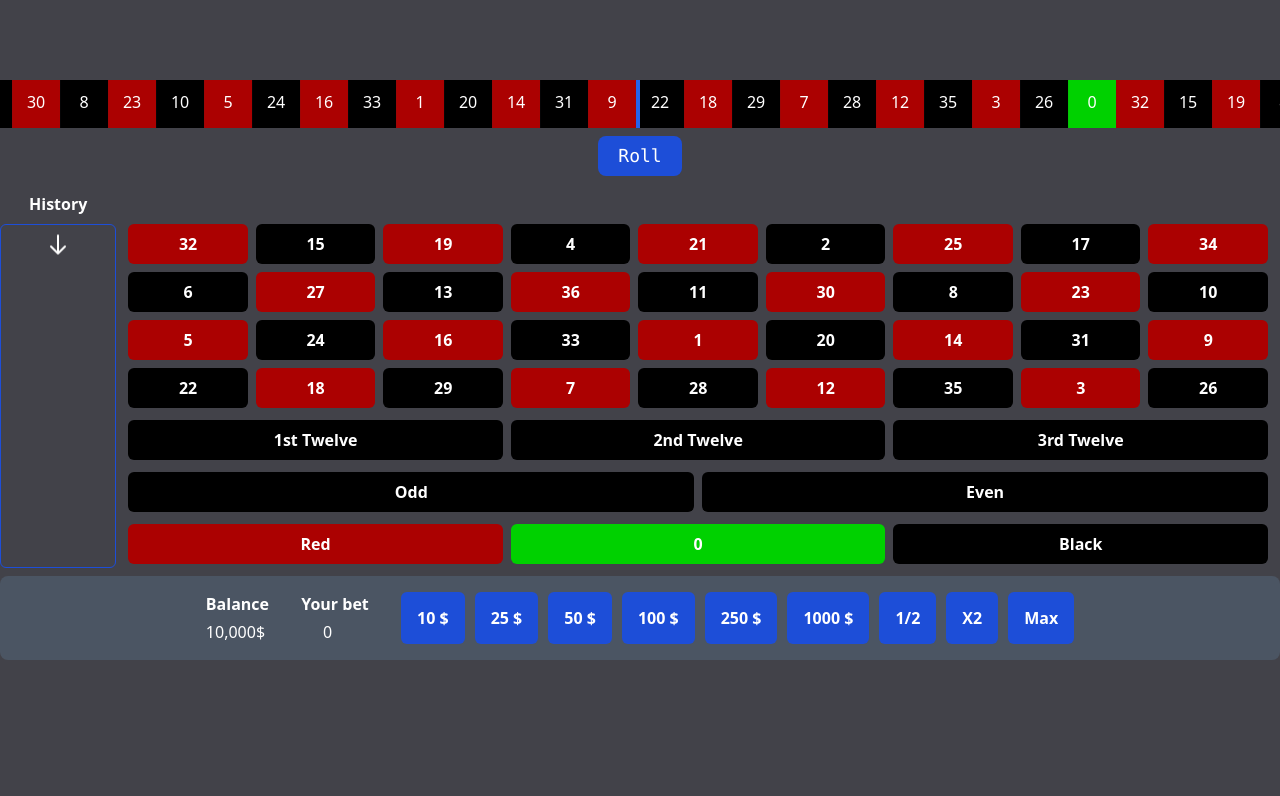
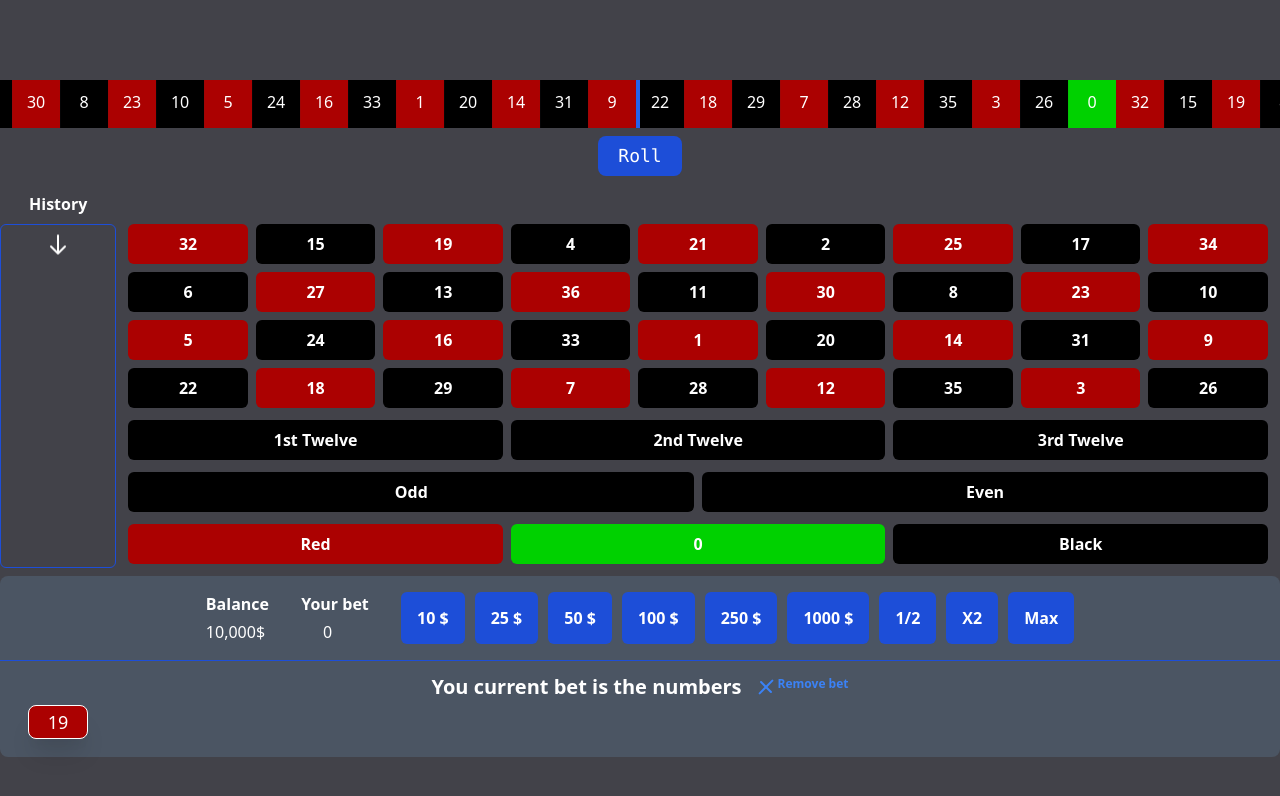
Before and after one commit to johannes67890/Roulette, a React (Create React App) app: page / in a window 1280 px wide. Both pictures are taken after a click on the button "19". Shown: the top 796 px of the page. Built offline with nearby package versions, Linux system fonts and the light colour scheme.

Commit message:
done with current bet tab

```diff
--- a/src/components/Betting.tsx
+++ b/src/components/Betting.tsx
@@ -1,15 +1,16 @@
 import React, { useEffect, useState, FC } from "react";
 import { BalancetoStringFromat } from "../logic/Data";
-import { RenderBettingBtn } from "../logic/Renders";
+import { RenderBettingBtn, RenderBettingTiles } from "../logic/Renders";
 import { TileType } from "./Tiles";
 
 const Assets: FC<{
   balance: number;
   setBalance: React.Dispatch<React.SetStateAction<number>>;
+  setBet: React.Dispatch<React.SetStateAction<Array<TileType> | undefined>>;
   result: TileType | undefined;
   bet: Array<TileType> | undefined;
   btnId: string | undefined;
-}> = ({ balance, setBalance, result, bet, btnId }) => {
+}> = ({ balance, setBalance, result, bet, btnId, setBet }) => {
   let [bettingAmount, setBettingAmount] = useState<number>(0);
 
   function IfSetBalance(arg: boolean, multiplyer: number, feedback?: string) {
@@ -64,11 +65,14 @@ const Assets: FC<{
   }, [result]); // fix bug and force render effect
 
   return (
-    <div className="flex bg-gray-600 rounded-lg gap-2 p-4">
+    <div>
+      <div className="flex bg-gray-600 rounded-t-lg p-4 gap-2.5 mx-auto border-b border-blue-700">
         <main className="flex gap-2.5 mx-auto">
           <div className="flex-col">
             <h2 className="text-white font-bold mb-1">Balance</h2>
-          <span className="text-white">{BalancetoStringFromat(balance)}$</span>
+            <span className="text-white">
+              {BalancetoStringFromat(balance)}$
+            </span>
           </div>
           <div className="felx-col gap-2">
             <h2 className="text-white font-bold text-center  mb-1">Your bet</h2>
@@ -91,6 +95,51 @@ const Assets: FC<{
           {RenderBettingBtn(balance, bettingAmount, setBettingAmount)}
         </main>
       </div>
+      <div className="bg-gray-600 w-full rounded-b-lg h-24 py-3 px-6">
+        {bet != undefined ? (
+          <div className="flex flex-col">
+            <div className="flex justify-center">
+              <span className="text-center text-white font-bold text-xl gap-3">
+                You current bet is the numbers
+              </span>
+              <div className="my-auto ml-4 block">
+                <button
+                  className="flex"
+                  type="button"
+                  onClick={() => setBet(undefined)}
+                >
+                  <button>
+                    <div
+                      className={
+                        "transform rotate-45 -translate-x-0 translate-y-1 transition duration-300 w-4 h-0.5 bg-blue-500 my-1.5 rounded-md"
+                      }
+                    />
+                    <div
+                      className={
+                        "transform -rotate-45 -translate-x-0.5  -translate-y-1 transition duration-300 w-5 h-0.5 bg-blue-500 my-1.5 rounded-md"
+                      }
+                    />
+                  </button>
+                  <button className="text-xs text-blue-500 font-bold">
+                    Remove bet
+                  </button>
+                </button>
+              </div>
+            </div>
+            <aside className="w-full">
+              {RenderBettingTiles(bet, {
+                color: "white",
+                width: "3.75rem",
+              })}
+            </aside>
+          </div>
+        ) : (
+          <span className="text-3xl text-white align-middle justify-center">
+            You have no current bet
+          </span>
+        )}
+      </div>
+    </div>
   );
 };
 
--- a/src/components/Winner.tsx
+++ b/src/components/Winner.tsx
@@ -1,4 +1,5 @@
 import { FC } from "react";
+import { RenderBettingTiles } from "../logic/Renders";
 import { TileType } from "./Tiles";
 
 const Winner: FC<{
@@ -19,17 +20,7 @@ const Winner: FC<{
               <span className="text-xl mx-auto mb-2 left-1/2 justify-center align-middle">
                 Your bet was the numbers
               </span>
-              <ul className="flex-nowrap w-72 inline gap-2 text-xl flex-row">
-                {bet?.map((value) => {
-                  return (
-                    <li
-                      className={`m-1 text-center rounded-lg float-left font-light text-lg border w-6 p-0.5 bg-${value.color} drop-shadow-xl shadow-xl border-white`}
-                    >
-                      {value.val}
-                    </li>
-                  );
-                })}
-              </ul>
+              {RenderBettingTiles(bet)}
             </div>
           </main>
         </div>
--- a/src/index.tsx
+++ b/src/index.tsx
@@ -24,6 +24,7 @@ const Index = () => {
           <BetTable setBet={setBet} setBtnId={setBtnId} />
         </div>
         <Assets
+          setBet={setBet}
           balance={balance}
           setBalance={setBalance}
           result={result}
--- a/src/logic/Renders.tsx
+++ b/src/logic/Renders.tsx
@@ -76,6 +76,27 @@ export function RenderTiles(sets: number) {
   }
   return items;
 }
+export function RenderBettingTiles(
+  bets: TileType[] | undefined,
+  style?: React.CSSProperties | undefined
+) {
+  return (
+    <>
+      <ul className="flex-nowrap w-72 inline gap-2 text-xl flex-row">
+        {bets?.map((value) => {
+          return (
+            <li
+              style={style}
+              className={`m-1 text-center rounded-lg float-left font-light text-lg border w-6 p-0.5 bg-${value.color} drop-shadow-xl shadow-xl border-white`}
+            >
+              {value.val}
+            </li>
+          );
+        })}
+      </ul>
+    </>
+  );
+}
 
 export function RenderBettingBtn(
   balance: number,
```
Lines whose indentation alone changed are shown as unchanged.
